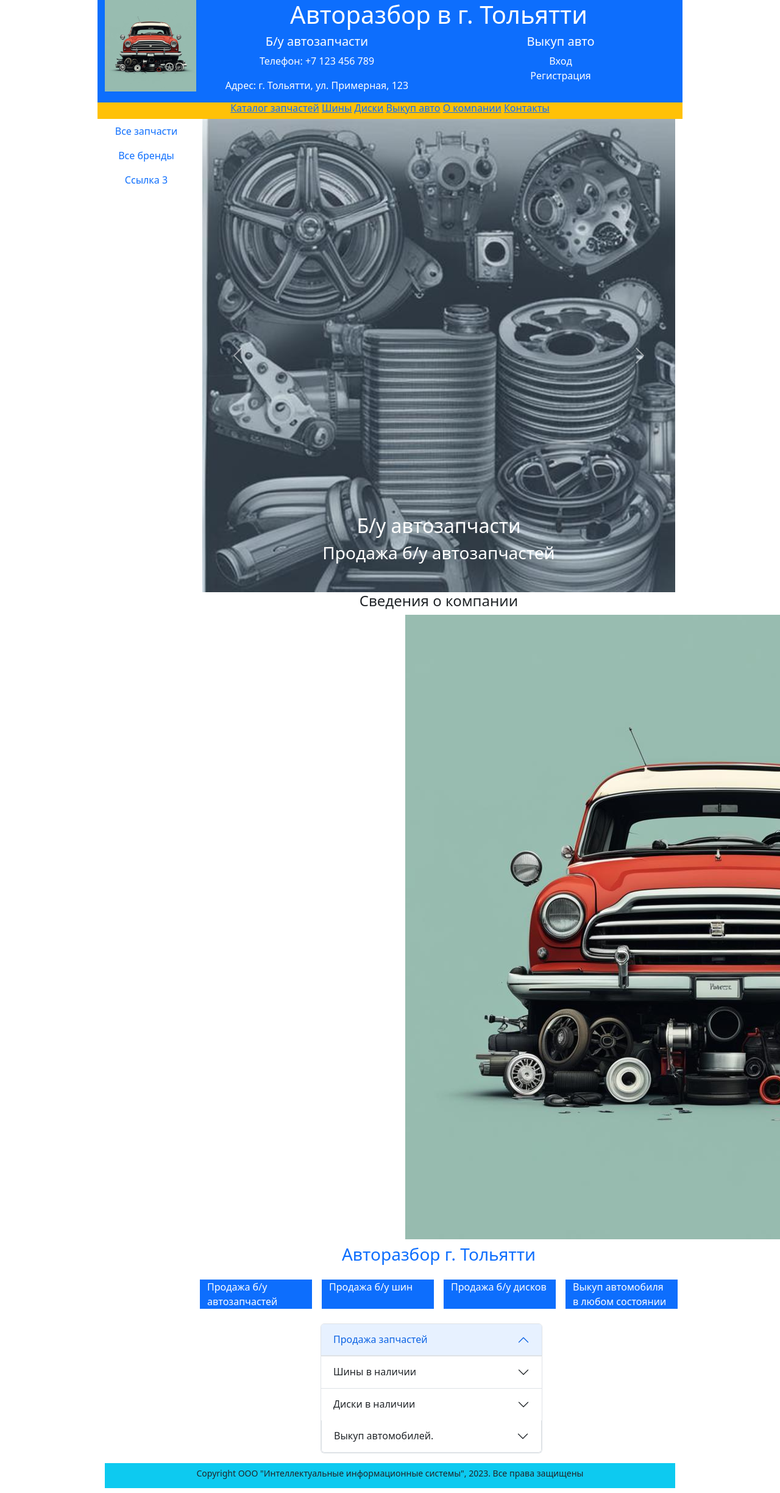
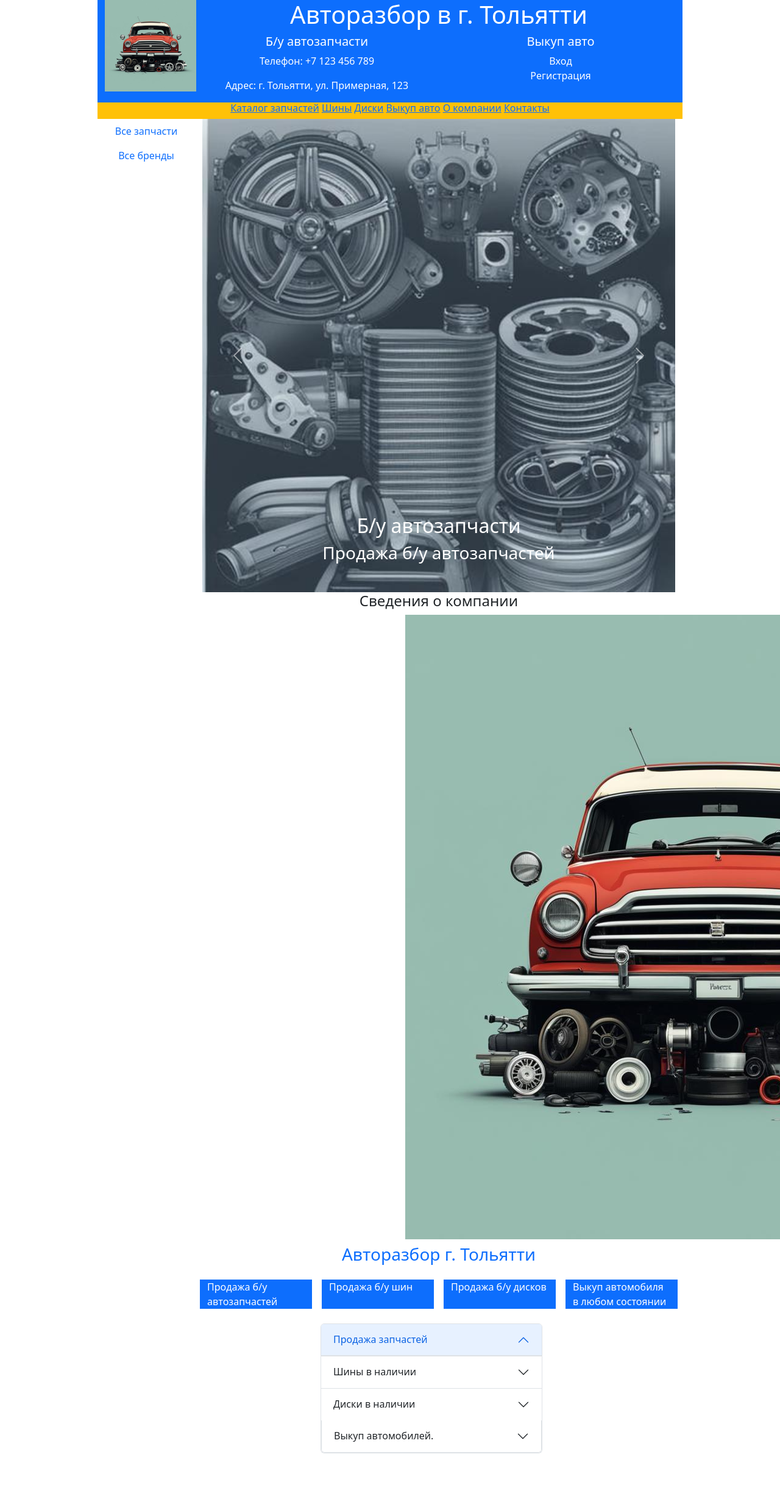
Before and after one commit to TOP-Python321/Moor_Diploma, a Django app: page /about/ in a window 1280 px wide; the page is wider, and only the part inside the window is pictured. Shown: that part at 61% size. After the commit the page ends 2383 px from the top of that part, so only its background shows below. Run offline with Django 4.2, Linux system fonts and the light colour scheme; some libraries are stand-ins or nearby versions.

Commit message:
Закомментирован футер

```diff
--- a/spare_parts/templates/catalog/base.html
+++ b/spare_parts/templates/catalog/base.html
@@ -68,7 +68,7 @@
                     <nav class="nav flex-column">
                         <a class="nav-link" href="{% url 'spares' %}">Все запчасти</a>
                         <a class="nav-link" href="{% url 'brands-list' %}">Все бренды</a>
-                        <a class="nav-link" href="{% url 'index' %}">Ссылка 3</a>
+                        {% comment %} <a class="nav-link" href="{% url 'index' %}">Ссылка 3</a> {% endcomment %}
                         {% if user.is_authenticated %}
                             <a class='nav-link' href="{% url 'edit_spare_parts' %}">Редактировать карточку товара</a>
                         {% endif %}
@@ -105,13 +105,14 @@
             </div>
         </div>
     </div>
-    <div class="container-fluid">
+    {% comment %} <div class="container-fluid mt-auto">
         <div class="row bg-info text-center text-dark small lh-sm pt-2 my-2">
             {% block footer %}
-                <p>Copyright ООО "Интеллектуальные информационные системы",
-                2023. Все права защищены</p>
+                <p>Авторазбор в г. Тольятти</p>
+                <p>Адрес: г. Тольятти, ул. Примерная, 123</p>
+                <p>Телефон: +7 123 456 789</p>
             {% endblock footer%}
-        </div>
+        </div> {% endcomment %}
     </div>
 </body>
 </html>
```
